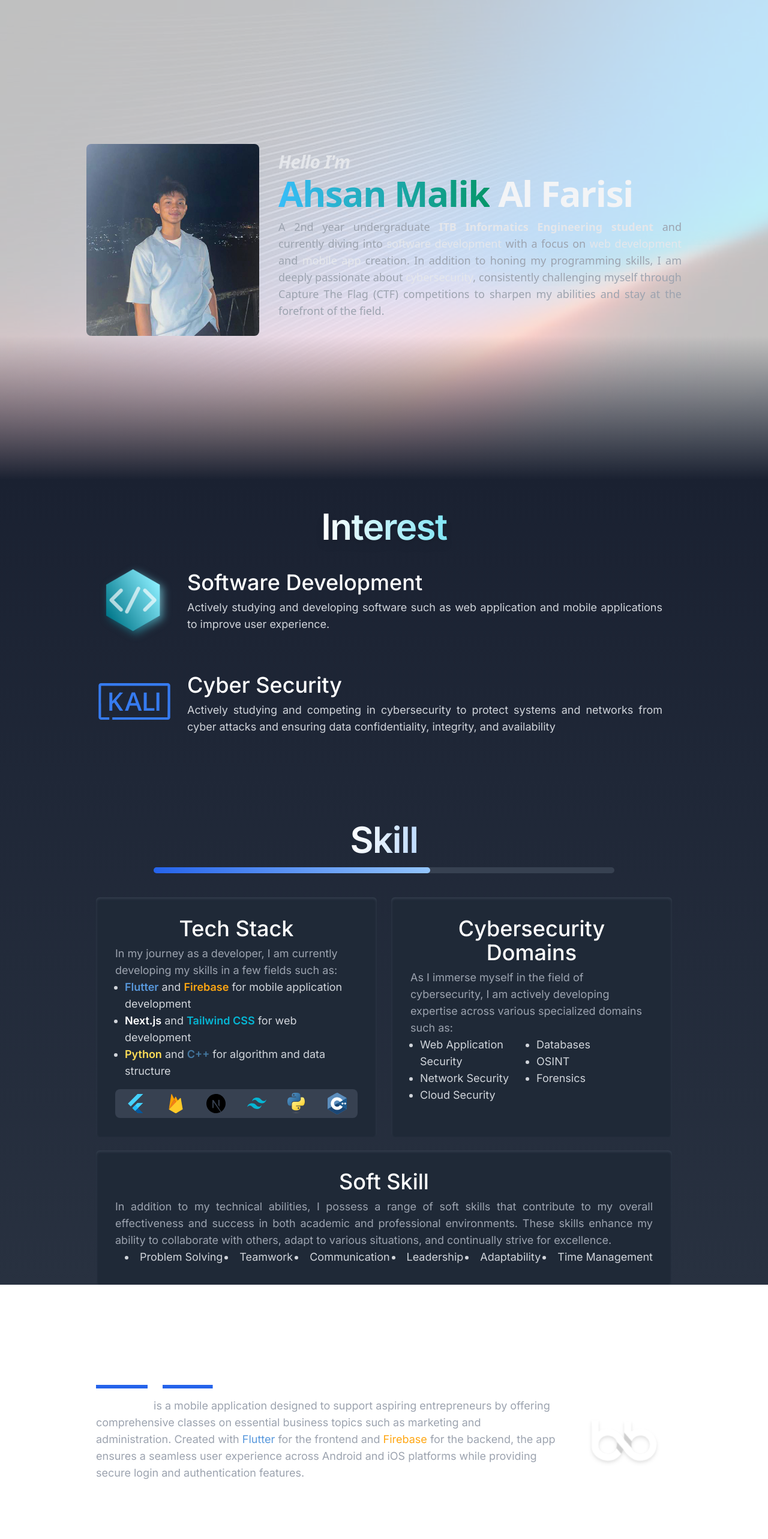
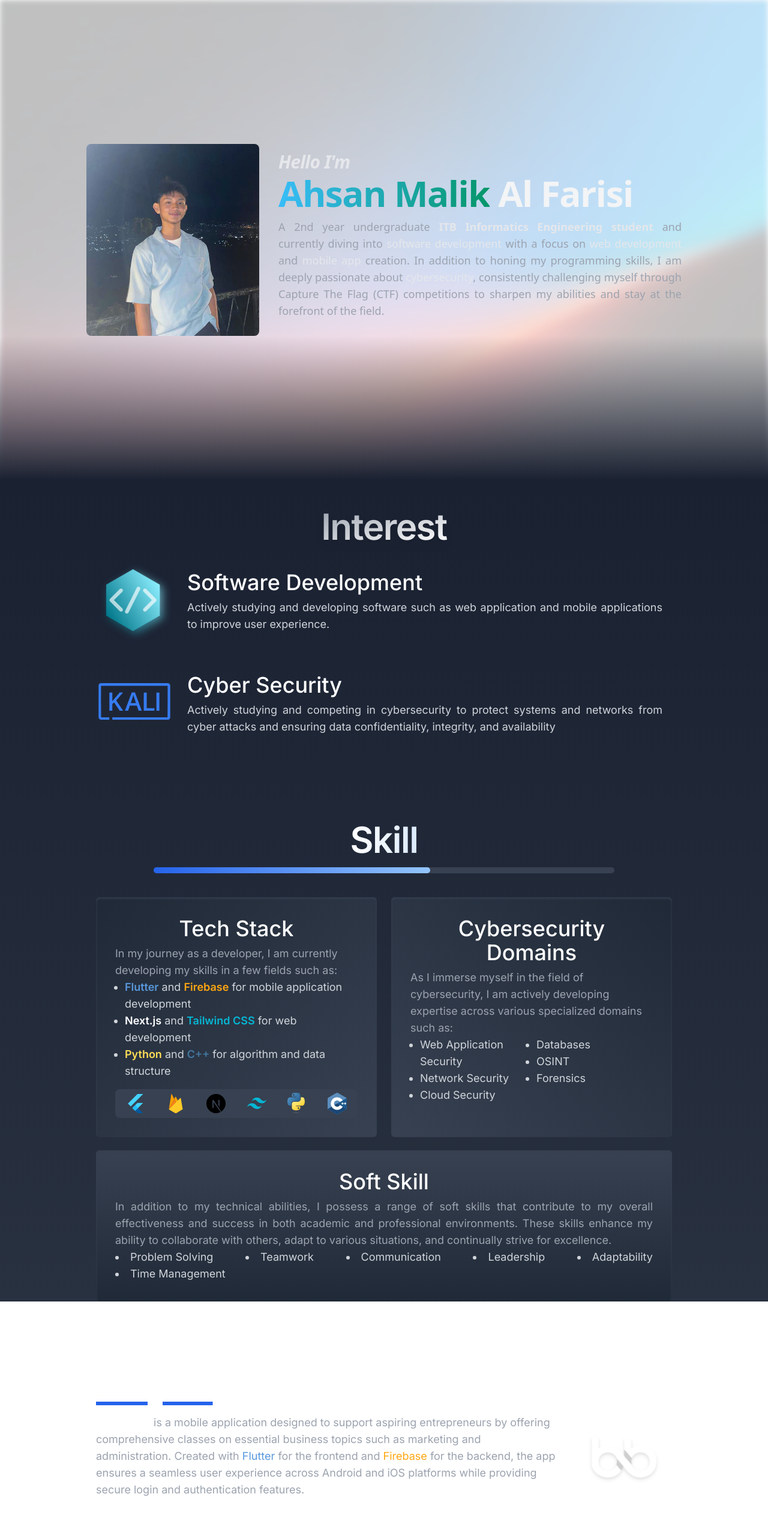
Before and after one commit to hhansl/SE-SPARTA-2023, a Next.js app: page / in a window 1280 px wide. Shown: the top 2566 px of the page at 60% size. Built offline with nearby package versions, Linux system fonts and the light colour scheme.

Commit message:
style : blur bg gradient & gradient interest box

```diff
--- a/components/Hero.tsx
+++ b/components/Hero.tsx
@@ -3,7 +3,7 @@ import Image from 'next/image'
 
 const Hero = () => {
   return (
-    <div className="flex flex-col relative lg:flex-row justify-center min-h-screen font-sans items-center gap-8 px-12 py-8" >
+    <div className="flex flex-col relative lg:flex-row justify-center min-h-screen font-sans items-center gap-8 px-12 py-8 overflow-hidden" >
       <div className="absolute z-20 bg-gradient-to-b w-full h-full from-transparent from-70% to-[#1a2131]"/>
         <Image
         src="/gradient-1.jpg"
@@ -11,7 +11,7 @@ const Hero = () => {
         layout="fill"
         objectFit="cover"
         objectPosition="left"
-        className="absolute -translate-x-0 z-0 opacity-25"
+        className="absolute -translate-x-0 z-0 opacity-25 blur-sm"
       />
       <div className="relative rounded-lg w-64 h-72 lg:w-72 lg:h-80 overflow-hidden mb-4 lg:mb-0 mx-auto lg:mx-0 z-20" data-aos="fade right">
         <Image  src="/ahsan-1.jpg" className="object-cover transform translate-x-2 -translate-y-16 scale-150"  fill={true} alt="Foto diri" />
--- a/components/Interest.tsx
+++ b/components/Interest.tsx
@@ -4,7 +4,7 @@ import Image from 'next/image'
 const Interest = () => {
   return (
     <div className="flex flex-col items-center pt-6 lg:pt-8 pb-8 lg:pb-12 px-8 lg:px-40 space-y-4 bg-gradient-to-b from-[#1a2131] to-[#1f2737]" >
-        <h2 className="mb-2 mt-4 text-5xl font-semibold leading-none tracking-tight md:text-5xl lg:text-6xl text-transparent bg-clip-text bg-gradient-to-l from-[#81e5f5] to-white drop-shadow-lg shadow-blue-200 " data-aos="fade-up">
+        <h2 className="mb-2 mt-4 text-5xl font-semibold leading-none tracking-tight md:text-5xl lg:text-6xl text-transparent bg-clip-text bg-gradient-to-br from-gray-400 to-white drop-shadow-lg shadow-blue-200 " data-aos="fade-up">
           Interest
         </h2>
 
--- a/components/Skills.tsx
+++ b/components/Skills.tsx
@@ -4,7 +4,7 @@ import Image from 'next/image'
 const Skills = () => {
   return (
     <div className="pt-8 flex flex-col items-center space-y-4 bg-gradient-to-b from-[#1f2737] to-[#283140]">
-      <h2 className=" mt-12 text-5xl font-semibold leading-none tracking-tight md:text-5xl lg:text-6xl text-transparent bg-clip-text bg-gradient-to-l from-blue-200 to-white "  data-aos="fade-up">
+      <h2 className=" mt-12 text-5xl font-semibold leading-none tracking-tight md:text-5xl lg:text-6xl text-transparent bg-clip-text bg-gradient-to-l from-blue-100 to-white "  data-aos="fade-up">
         Skill
       </h2>
 
@@ -13,7 +13,7 @@ const Skills = () => {
       </div>
 
         <div className="grid grid-cols-1 lg:grid-cols-2 px-12 pt-6 md:px-16 lg:px-40 gap-6"  data-aos="fade-up">
-          <div className="flex flex-col w-full py-8 px-8 rounded-md bg-gray-800 shadow-inner shadow-gray-700">
+          <div className="flex flex-col w-full py-8 px-8 rounded-md bg-gradient-to-br from-gray-800 to-gray-700 shadow-inner shadow-gray-700">
             <h3 className="mb-2 text-2xl lg:text-4xl text-center font-medium text-white">Tech Stack</h3>
             <p className="text-lg text-gray-400">In my journey as a developer, I am currently developing my skills in a few fields such as:</p>
             <ul className="list-disc text-lg text-start ml-4 text-gray-300">
@@ -30,7 +30,7 @@ const Skills = () => {
               <Image src="/icon/c.svg" alt="c++" className="w-6 lg:w-8 my-auto mx-auto" data-aos="fade-up" data-aos-easing="ease-out" data-aos-duration="650" height={8} width={8}/>
             </div>
           </div>
-          <div className="flex flex-col w-full py-8 px-8  rounded-md bg-gray-800 shadow-inner shadow-gray-700">
+          <div className="flex flex-col w-full py-8 px-8  rounded-md bg-gradient-to-bl from-gray-800 to-gray-700 shadow-inner shadow-gray-700">
             <h3 className="mb-2 text-2xl lg:text-4xl font-medium text-center text-white">Cybersecurity Domains</h3>
             <p className="text-lg text-gray-400">As I immerse myself in the field of cybersecurity, I am actively developing expertise across various specialized domains such as:</p>
             <div className="grid md:grid-cols-1 lg:grid-cols-2 lg:gap-4">
@@ -49,10 +49,10 @@ const Skills = () => {
         </div>
 
         <div className="flex flex-col justify-center px-12 md:px-16 lg:px-40 pt-1.5"  data-aos="fade-up">
-          <div className="flex flex-col py-8 px-8 w-full h-ma rounded-md bg-gray-800 shadow-inner shadow-gray-700">
+          <div className="flex flex-col py-8 px-8 w-full h-ma rounded-md bg-gradient-to-t from-gray-800 to-gray-700 shadow-inner shadow-gray-700">
             <h3 className="mb-2 text-2xl lg:text-4xl font-medium text-center text-white">Soft Skill</h3>
               <p className="text-lg text-justify text-gray-400 ">In addition to my technical abilities, I possess a range of soft skills that contribute to my overall effectiveness and success in both academic and professional environments. These skills enhance my ability to collaborate with others, adapt to various situations, and continually strive for excellence.</p>
-                <ul className="flex flex-wrap list-disc list-inside text-lg justify-between ml-4 text-gray-300">
+                <ul className="flex flex-wrap list-disc list-inside text-lg text-start items-start gap-x-4 lg:justify-between text-gray-300">
                   <li>Problem Solving</li>
                   <li>Teamwork</li>
                   <li>Communication</li>
```
Also changed, not shown: 1 other file (tests, documents, lock files or other folders).
